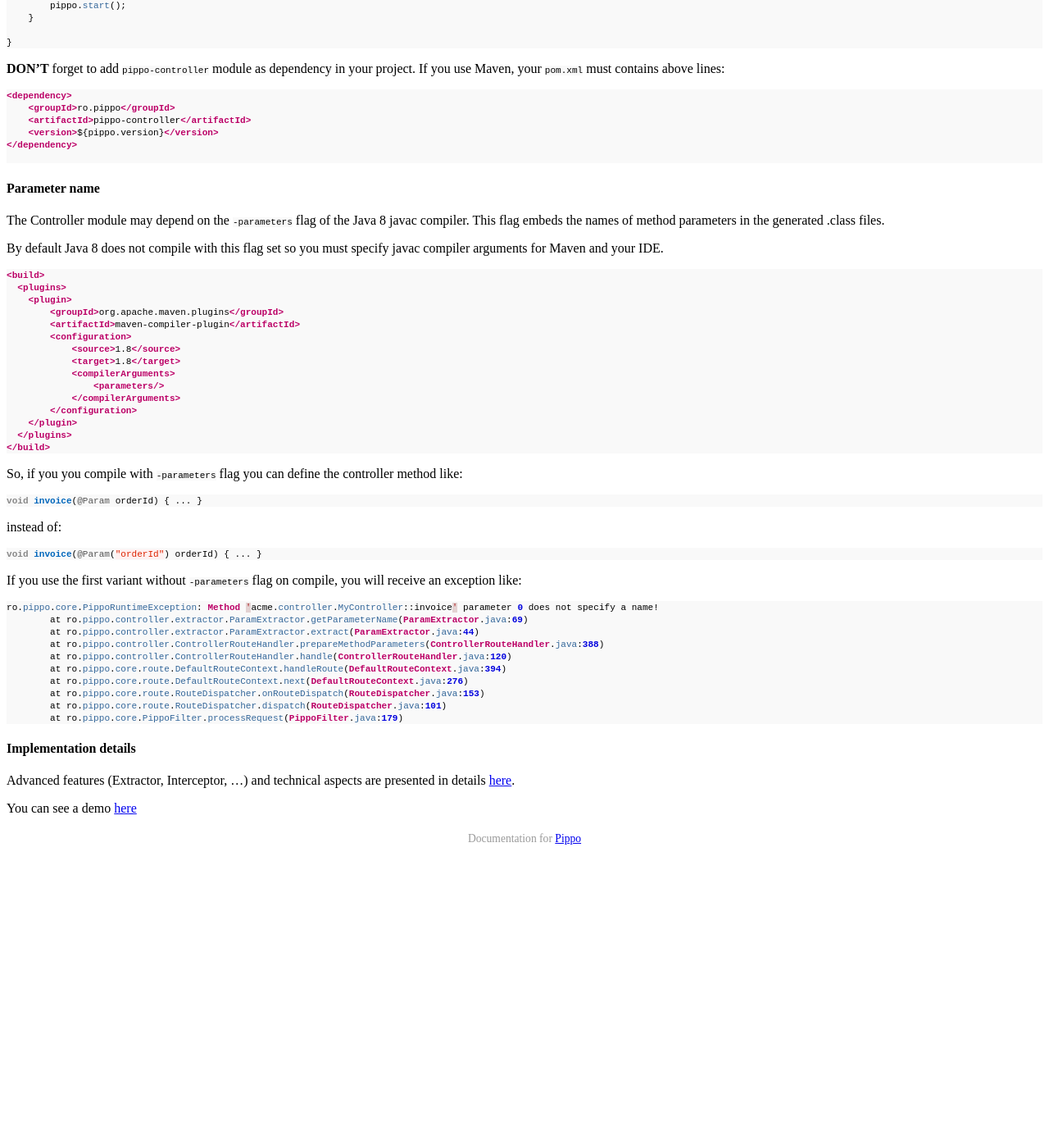
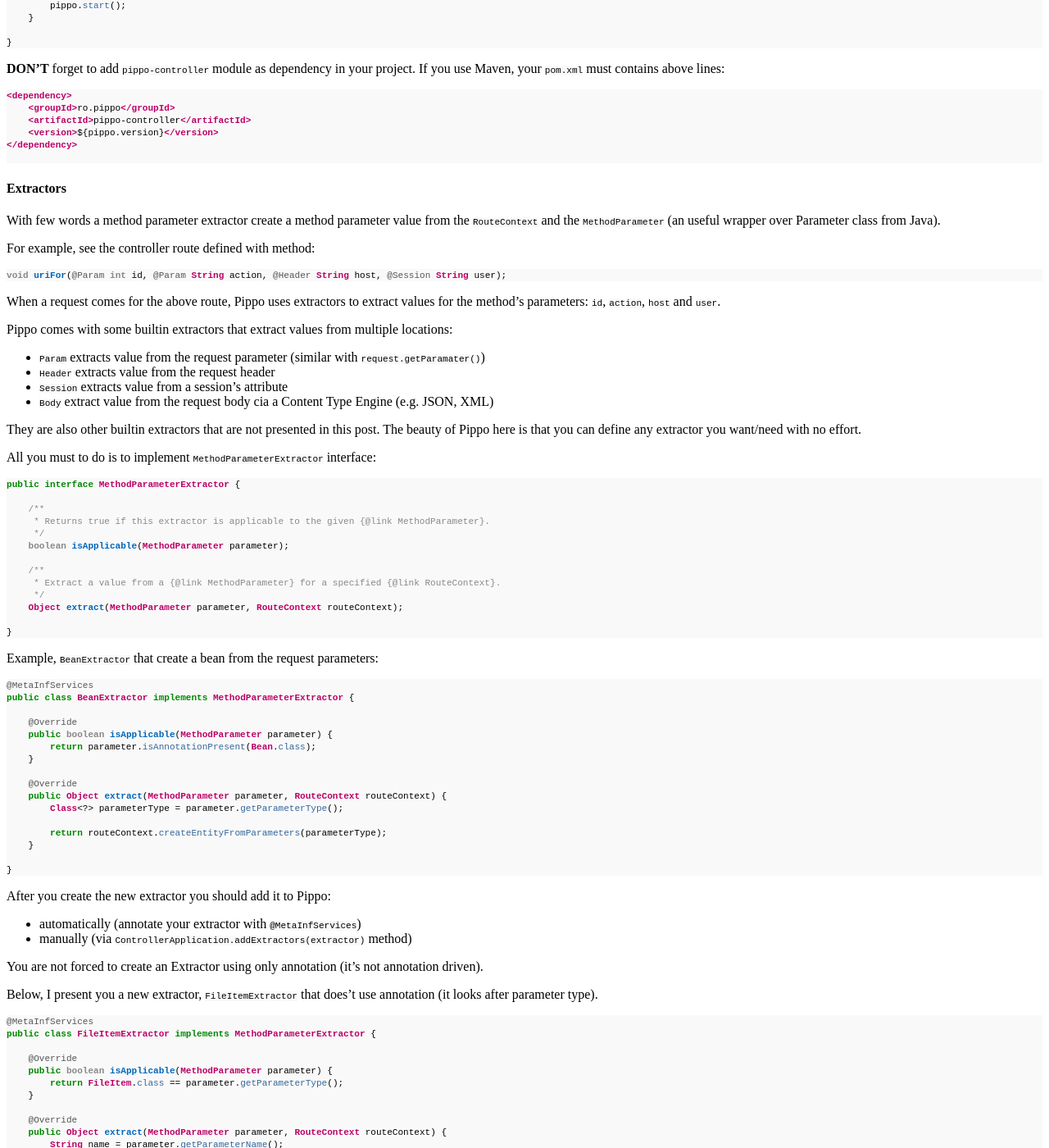
Before and after one commit to pippo-java/pippo.github.io, a Jekyll site: the page built from _posts/2015-03-17-controller.md, in a window 1280 px wide and 1400 px high, scrolled down 2727 px. Shown: the whole window at 82% size. Built offline with Jekyll 4.4.1, drawn with Linux system fonts in a browser that asks for light colours; a style sheet for code colours, icons or effects is not loaded; before the commit the page ends 3778 px from its top, so only the background shows below that; some of the changed text lies outside the part shown.

Commit message:
Improve Controller section (add Extractors sub-section)

````diff
--- a/_posts/2015-03-17-controller.md
+++ b/_posts/2015-03-17-controller.md
@@ -148,6 +148,101 @@ If you use Maven, your `pom.xml` must contains above lines:
 
 ```
 
+#### Extractors
+
+With few words a method parameter extractor create a method parameter value from the `RouteContext` and the `MethodParameter` (an useful wrapper over Parameter class from Java).
+
+For example, see the controller route defined with method:
+
+```java
+void uriFor(@Param int id, @Param String action, @Header String host, @Session String user);
+```
+
+When a request comes for the above route, Pippo uses extractors to extract values for the method's parameters: `id`, `action`, `host` and `user`.
+
+Pippo comes with some builtin extractors that extract values from multiple locations:
+
+- `Param` extracts value from the request parameter (similar with `request.getParamater()`)
+- `Header` extracts value from the request header
+- `Session` extracts value from a session's attribute
+- `Body` extract value from the request body cia a Content Type Engine (e.g. JSON, XML)
+
+They are also other builtin extractors that are not presented in this post.
+The beauty of Pippo here is that you can define any extractor you want/need with no effort.
+
+All you must to do is to implement `MethodParameterExtractor` interface:
+
+```java
+public interface MethodParameterExtractor {
+
+    /**
+     * Returns true if this extractor is applicable to the given {@link MethodParameter}.
+     */
+    boolean isApplicable(MethodParameter parameter);
+
+    /**
+     * Extract a value from a {@link MethodParameter} for a specified {@link RouteContext}.
+     */
+    Object extract(MethodParameter parameter, RouteContext routeContext);
+
+}
+```
+
+Example, `BeanExtractor` that create a bean from the request parameters:
+
+```java
+@MetaInfServices
+public class BeanExtractor implements MethodParameterExtractor {
+
+    @Override
+    public boolean isApplicable(MethodParameter parameter) {
+        return parameter.isAnnotationPresent(Bean.class);
+    }
+
+    @Override
+    public Object extract(MethodParameter parameter, RouteContext routeContext) {
+        Class<?> parameterType = parameter.getParameterType();
+
+        return routeContext.createEntityFromParameters(parameterType);
+    }
+
+}
+```
+
+After you create the new extractor you should add it to Pippo:
+
+- automatically (annotate your extractor with `@MetaInfServices`)
+- manually (via `ControllerApplication.addExtractors(extractor)` method)
+
+You are not forced to create an Extractor using only annotation (it's not annotation driven).
+
+Below, I present you a new extractor, `FileItemExtractor` that does't use annotation (it looks after parameter type).
+
+```java
+@MetaInfServices
+public class FileItemExtractor implements MethodParameterExtractor {
+
+    @Override
+    public boolean isApplicable(MethodParameter parameter) {
+        return FileItem.class == parameter.getParameterType();
+    }
+
+    @Override
+    public Object extract(MethodParameter parameter, RouteContext routeContext) {
+        String name = parameter.getParameterName();
+
+        return routeContext.getRequest().getFile(name);
+    }
+
+}
+```
+
+The signature for a possible controller's route that uses a FileItemExtractor can might be:
+
+```java
+void upload(FileItem file);
+```
+
 #### Parameter name
 
 The Controller module may depend on the `-parameters` flag of the Java 8 javac compiler. This flag embeds the names of method parameters in the generated .class files.
````
